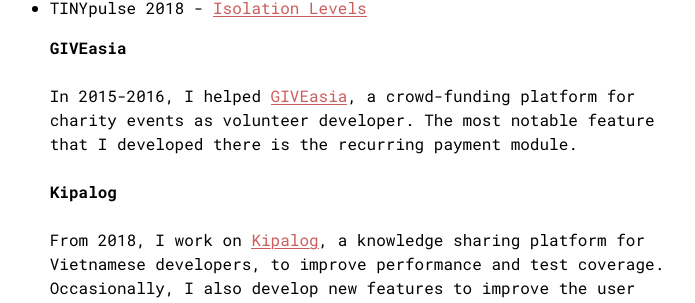
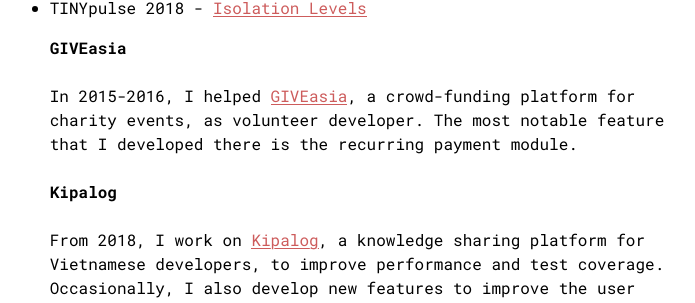
Before and after one commit to hieuk09/hieuk09.github.io, a Jekyll site: the page built from about/index.md, in a window 1280 px wide. Shown: the part 1631-1934 px from the top of the page, without its empty margins (283-978 px from the left). Built offline with Jekyll 4.4.1, drawn with Linux system fonts in a browser that asks for light colours.

Commit message:
[ax] Add missing comma

```diff
--- a/about/index.md
+++ b/about/index.md
@@ -73,7 +73,7 @@
 
 ### GIVEasia
 
-In 2015-2016, I helped [GIVEasia](give.asia), a crowd-funding platform for charity events as volunteer developer.
+In 2015-2016, I helped [GIVEasia](give.asia), a crowd-funding platform for charity events, as volunteer developer.
 The most notable feature that I developed there is the recurring payment module.
 
 ### Kipalog
```
